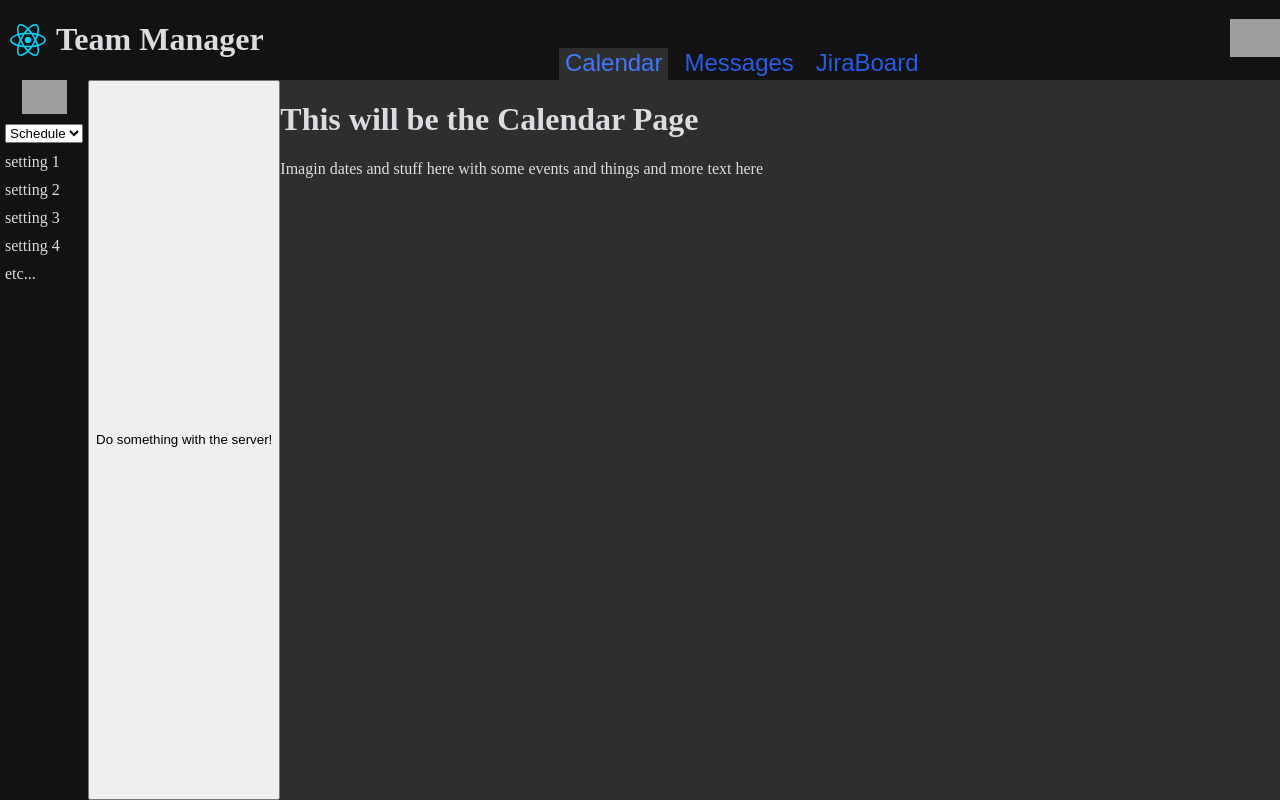
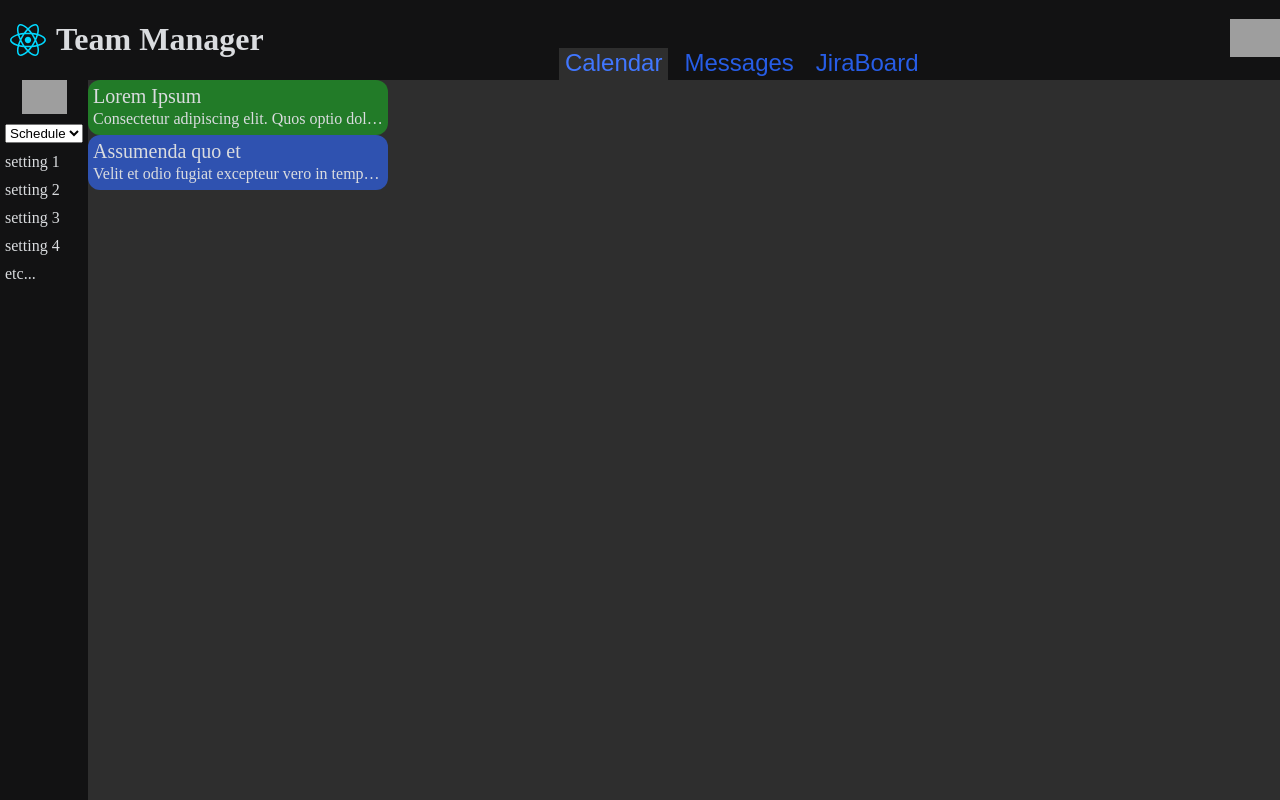
Before and after one commit to bzukowski883/team_manager_fe, a React (Vite) app: page / in a window 1280 px wide. Built offline with nearby package versions, Linux system fonts and the light colour scheme; grey boxes are pictures that could not be loaded.

Commit message:
added calendar display event component and a component to display a single column of events added some tokens

```diff
--- a/src/components/Calender.jsx
+++ b/src/components/Calender.jsx
@@ -1,12 +1,13 @@
 import "../styles/tokens.css"
 import "../styles/mainComponent.css"
 import "../styles/components.css"
+import "../styles/calendar.css"
 import { getExampleZero } from "../services/calendarservices.js"
 import { useState } from "react"
 import SomethingWentWrong from "./Error"
 import Sidebar from "./Sidebar";
 
-function Calendar() {
+export default function Calendar() {
 
   const [buttonText, setButtonText] = useState("Do something with the server!");
 
@@ -30,9 +31,35 @@ function Calendar() {
         <div>setting 4</div>
         <div>etc...</div>
       </Sidebar>
-      <button onClick={handleClick}>{buttonText}</button>
-      <SomethingWentWrong errorTitle="This will be the Calendar Page" errorMessage="Imagin dates and stuff here with some events and things and more text here"/>
+      <DisplayEventColumn width="300px">
+        <DisplayEvent
+          title="Lorem Ipsum"
+          description="Consectetur adipiscing elit. Quos optio dolore nostrud nihil in. Fuga accusamus at ad dignissimos eligendi minus quo consectetur deserunt. Nam occaecat do sit ullamco laborum in odio. Est quo nulla minim nulla occaecat et."
+          displayColor="var(--color-green)"/>
+        <DisplayEvent
+          title="Assumenda quo et"
+          description="Velit et odio fugiat excepteur vero in temporibus distinctio maxime autem consectetur. Excepteur mollit dolore quidem cupidatat laboris et et fuga et est."
+          displayColor="var(--color-blue)"/>
+      </DisplayEventColumn>
+      {/* <button onClick={handleClick}>{buttonText}</button> */}
+      {/* <SomethingWentWrong errorTitle="This will be the Calendar Page" errorMessage="Imagin dates and stuff here with some events and things and more text here"/> */}
     </div>
   )
 }
-export default Calendar;
+
+function DisplayEvent({ title = "event title", displayColor = "var(--color-blue)", description = "desc", start_time, endTime }) {
+  return(
+    <div className="display-event" style={{'background-color': displayColor}}>
+      <div className="calendar-item-title">{title}</div>
+      <div className="calendar-item-description">{description}</div>
+    </div>
+  )
+}
+
+function DisplayEventColumn({children, width = "100px"}) {
+  return(
+    <div className="display-event-column" style={{width: width}}>
+      {children}
+    </div>
+  )
+}
--- /dev/null
+++ b/src/styles/calendar.css
@@ -0,0 +1,42 @@
+.display-event-column {
+  display: flex;
+  flex-direction: column;
+
+  /* width: 200px; */
+  /* width: 100px; */
+  height: 100%;
+}
+
+.display-event {
+  display: grid;
+
+  grid-template-areas:
+  "title title"
+  "descr descr"
+  "startTime endTime ";
+
+  grid-template-columns: 50% 50%;
+  /* grid-template-rows: 60px 100px 60px; */
+
+  gap: var(--container-gap-sm);
+  padding: var(--container-padding-sm);
+
+  background-color: var(--color-surface-2);
+  border-radius: var(--corner-radius-md);
+}
+.calendar-item-title {
+  grid-area: title;
+  font-size: var(--text-md);
+
+  overflow: hidden;
+  white-space: nowrap;
+  text-overflow: ellipsis;
+}
+.calendar-item-description {
+  grid-area: descr;
+  font-size: var(--text-default);
+
+  overflow: hidden;
+  white-space: nowrap;
+  text-overflow: ellipsis;
+}
--- a/src/styles/tokens.css
+++ b/src/styles/tokens.css
@@ -1,7 +1,8 @@
 :root {
   /* Colors */
   --color-bg: #2e2e2e; /* page background */
-  --color-surface:	#121213;	/* cards, table, sidebar */
+  --color-surface: #121213; /* sidebar, headerbar */
+  --color-surface-2:	#17171e;	/* cards, table */
   --color-border:	#707274;	/* hairlines, dividers */
   --color-text:	#dadcdf;	/* primary text */
   --color-text-muted:	#878d92;	/* secondary text, labels */
@@ -14,6 +15,10 @@
   --color-success:	#34b94a;	/* */
   --color-warning:	#dd9b38;	/**/
   --color-danger: #da5353;	/**/
+
+  --color-red: #a02222;
+  --color-blue: #2f52b0;
+  --color-green: #227b28;
 
   /* Spacing Scale */
   --space-1:	4px;
```
